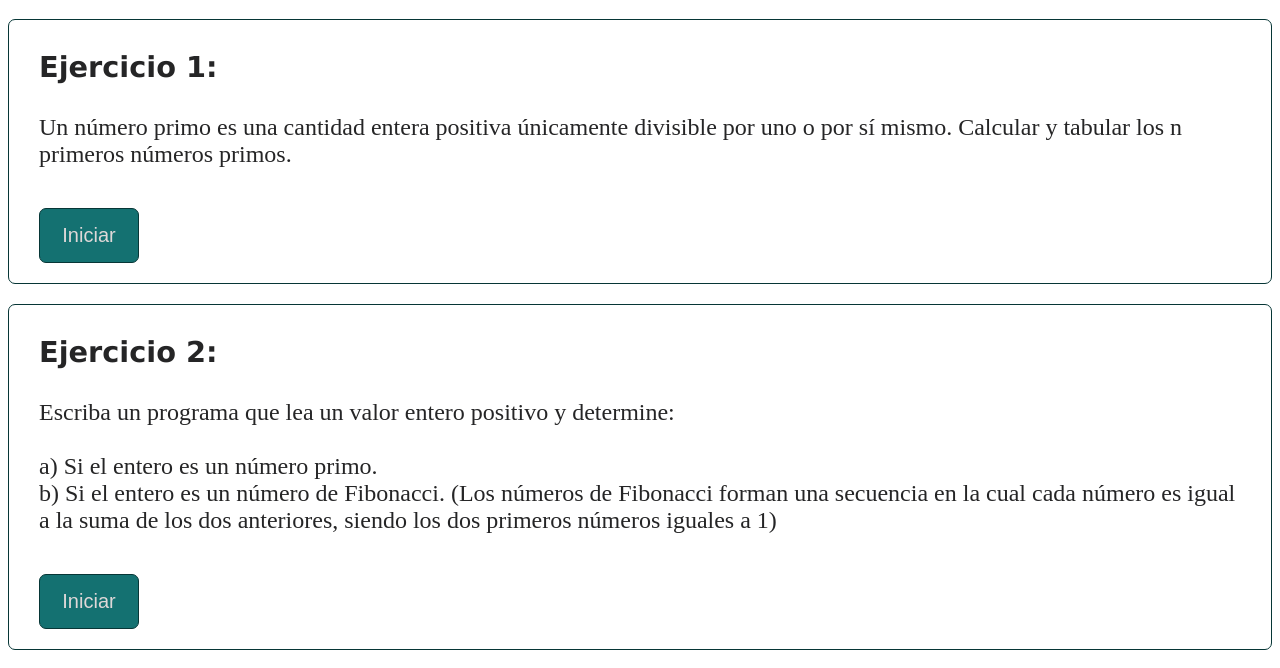
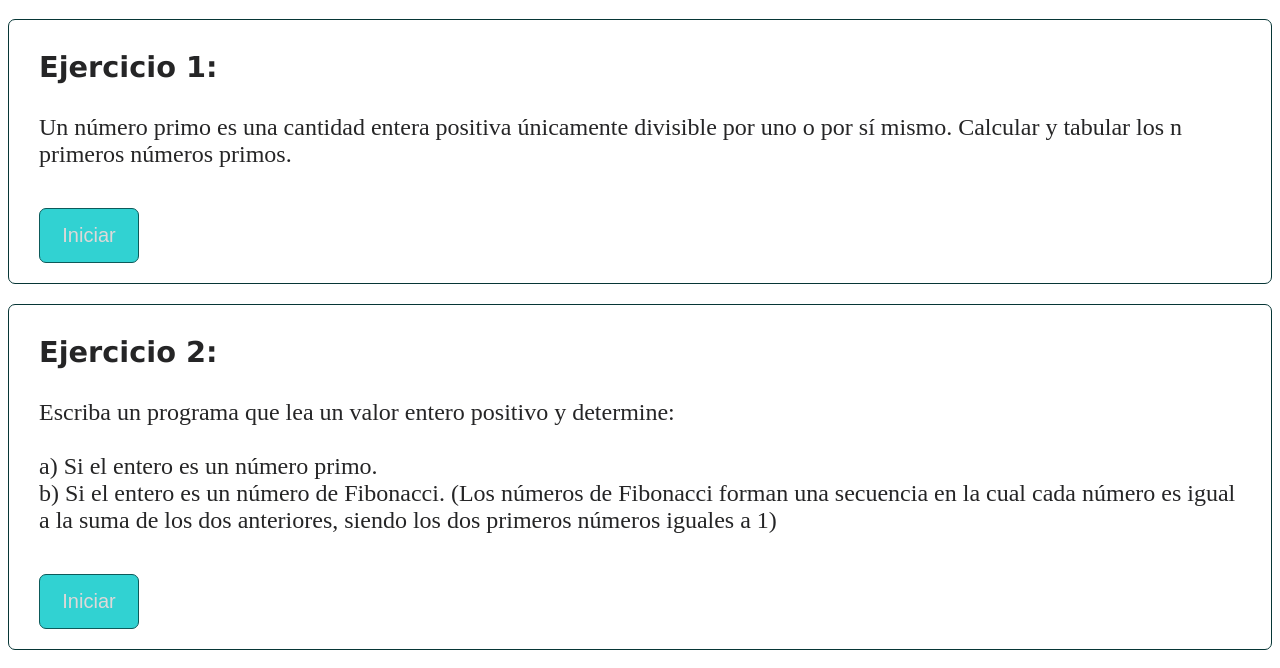
Before and after one commit to Camoto2103/Ejercicios-JavaScript, a plain HTML site: page index.html in a window 1280 px wide. Shown: the part 109-777 px from the top of the page. Drawn offline with Linux system fonts and the light colour scheme.

Commit message:
Cambio Color Boton

```diff
--- a/style.css
+++ b/style.css
@@ -36,8 +36,8 @@
 .but{
     font-size: 20px;
     color: rgb(223, 216, 216);
-    background-color:rgb(20, 113, 113);
-    border: 1px solid rgb(7, 54, 54);
+    background-color:rgb(49, 210, 210);
+    border: 1px solid rgb(13, 90, 90);
     border-radius: 7px;
     width: 100px;
     padding: 15px 0px;
```
